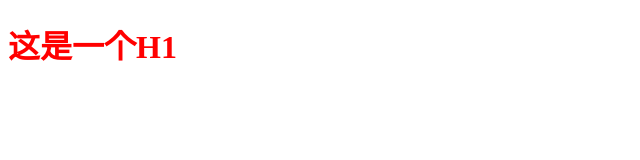
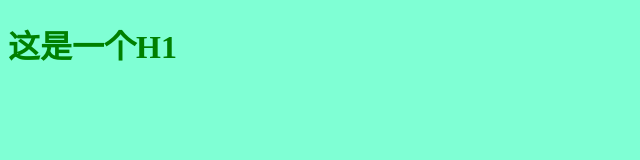
Before and after one commit to wen-bo-niu/project_01, a plain HTML site: page index.html in a window 1280 px wide. Shown: the whole page, without its empty margins (0-640 px from the left). Drawn offline with Linux system fonts and the light colour scheme.

Commit message:
修改后直接提交index.css和index.html文件

```diff
--- a/index.css
+++ b/index.css
@@ -0,0 +1,5 @@
+h1,body{
+    color: green;
+    background-color: aquamarine;
+
+}
--- a/index.html
+++ b/index.html
@@ -5,11 +5,8 @@
     <meta name="viewport" content="width=device-width, initial-scale=1.0" />
     <title>Document</title>
     <link rel="stylesheet" href="./index.css" />
-    <style>
-      h1{
-        color: red;
-      }
-    </style>
+
+
   </head>
   <body>
     <h1>这是一个H1</h1>
```
